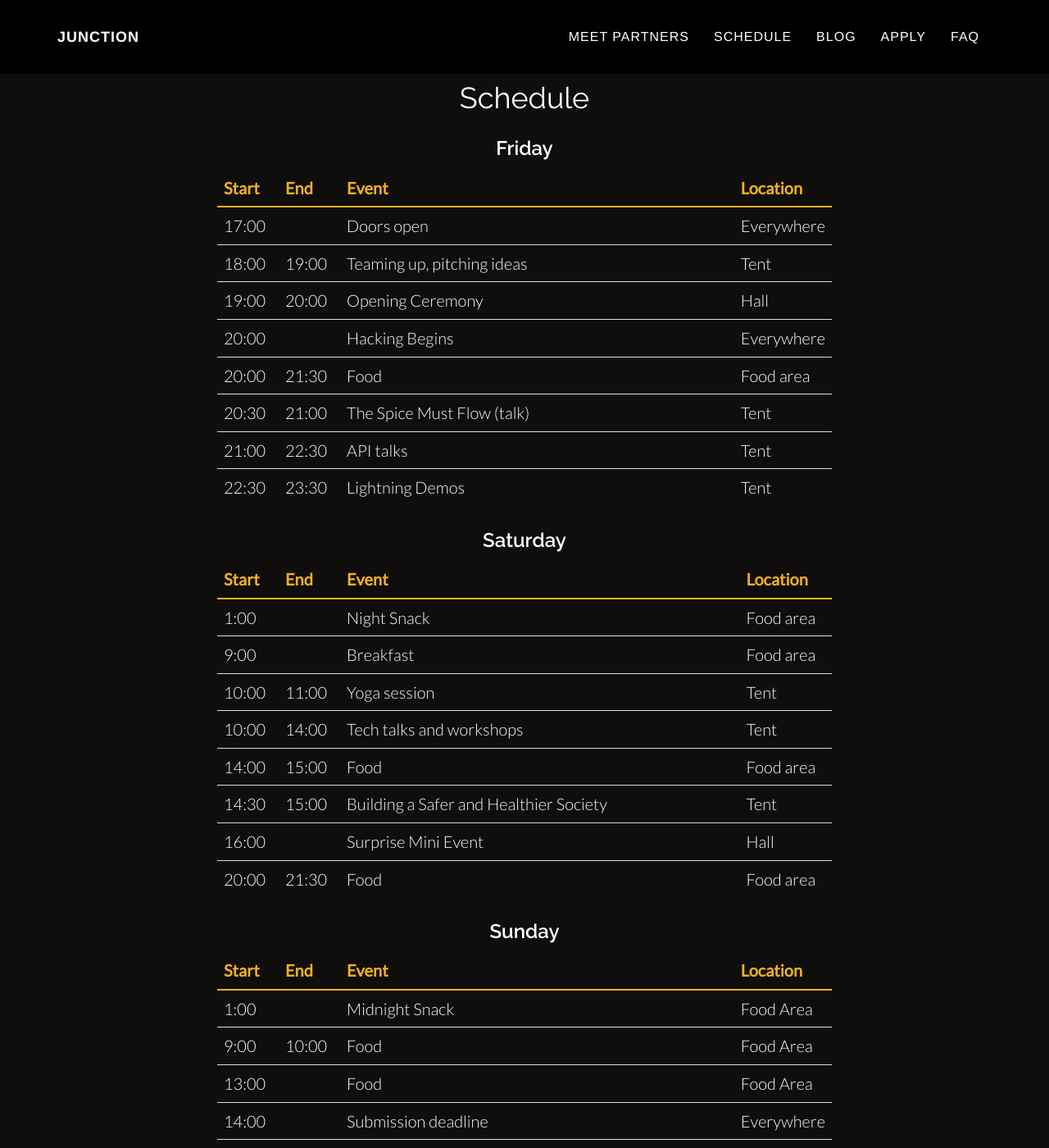
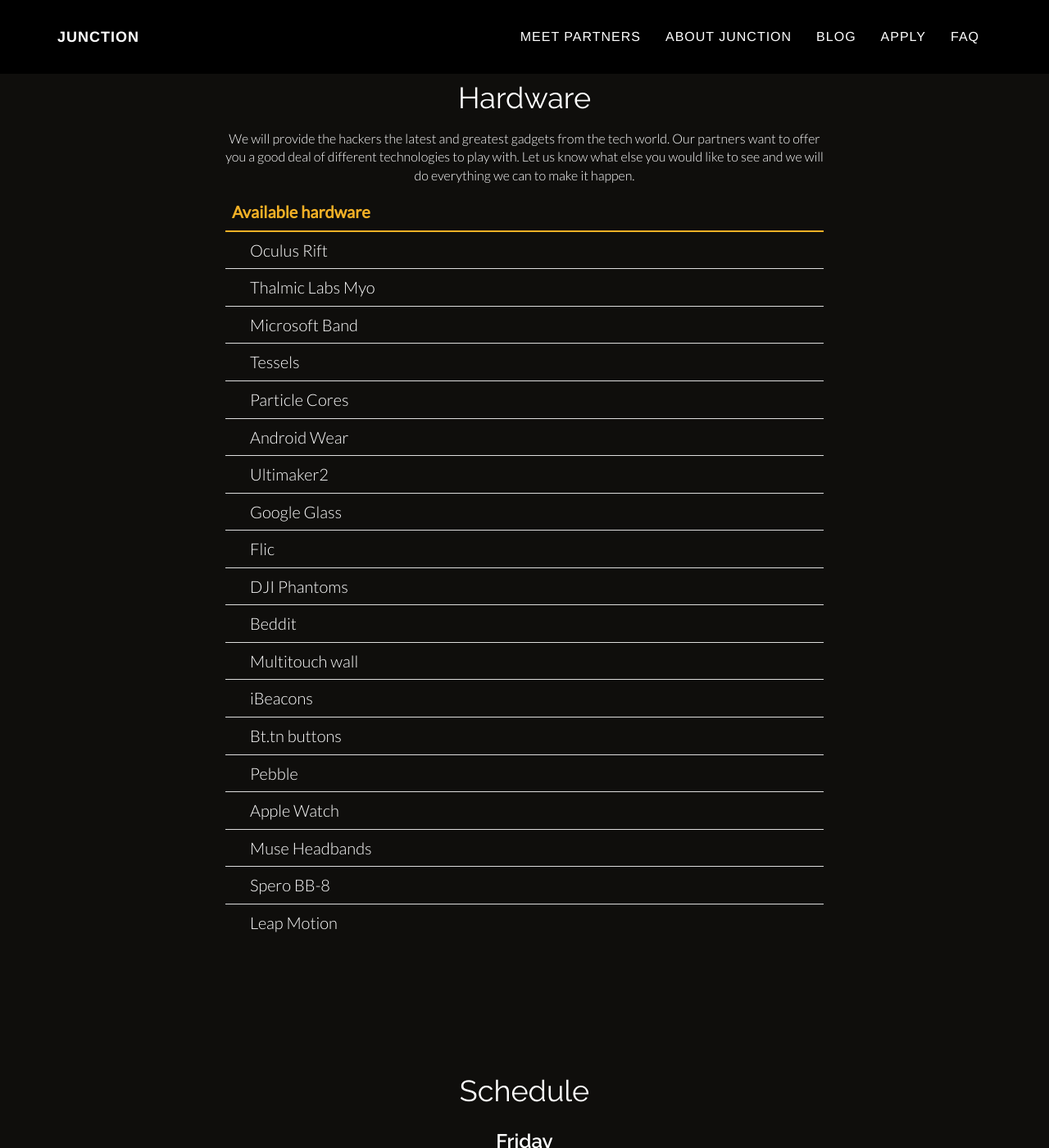
Before and after one commit to junctionasia/junctionasia.github.io, a Jekyll site: the page built from schedule.html, in a window 1280 px wide and 1400 px high. Shown: the whole window at 82% size. Built offline with Jekyll 4.4.1, drawn with Linux system fonts in a browser that asks for light colours; nearby versions of some CDN libraries.

Commit message:
Added information about hardware and cozify to the partner page

```diff
--- a/_includes/header.html
+++ b/_includes/header.html
@@ -17,7 +17,7 @@
                     <a class="page-scroll" href="{{ "/partners.html" | prepend: site.baseurl }}">Meet partners</a>
                 </li>
                 <li>
-                    <a class="page-scroll" href="{{ "/schedule.html" | prepend: site.baseurl }}">Schedule</a>
+                    <a class="page-scroll" href="{{ "/schedule.html" | prepend: site.baseurl }}">About junction</a>
                 </li>
                 <li>
                     <a class="page-scroll" href="{{ "/blog/index.html" | prepend: site.baseurl }}">Blog</a>
--- a/css/main.scss
+++ b/css/main.scss
@@ -480,6 +480,11 @@
        center/$secondary-bg-size no-repeat;
 
   }
+	&.cozify {
+    background: url(../images/logos/cozify.png)no-repeat center/80% auto,
+       center/$secondary-bg-size no-repeat;
+
+  }
 }
 
 .partner-logos {
@@ -891,7 +896,11 @@
   .table {
     text-align: left;
     font-size: 20px;
+	&.hardware tbody td{
 
+			padding-left:30px;
+
+	}
     td:nth-child(1), td:nth-child(2) {
       width: 10%;
       min-width: 50px;
--- a/schedule.html
+++ b/schedule.html
@@ -3,6 +3,42 @@
 ---
 
 <div class="text-content">
+    <section class="container content-section text-center schedule">
+            <div class="col-md-offset-2 col-md-8">
+                <h1>Hardware</h1>
+				<p style="text-align:center">We will provide the hackers the latest and greatest gadgets from the tech world.
+				Our partners want to offer you a good deal of different technologies to play with.
+				Let us know what else you would like to see and we will do everything we can to make it happen.</p>
+				<table class="table hardware">
+                    <thead>
+                        <tr><td>Available hardware</td></tr>
+                    </thead>
+                    <tbody style="padding-left:20px" >
+                        <tr><td> Oculus Rift </td></tr>
+                        <tr><td> Thalmic Labs Myo </td></tr>
+						<tr><td> Microsoft Band </td></tr>
+						<tr><td> Tessels </td></tr>
+						<tr><td> Particle Cores </td></tr>
+						<tr><td> Android Wear </td></tr>
+						<tr><td> Ultimaker2 </td></tr>
+						<tr><td> Google Glass </td></tr>
+						<tr><td> Flic </td></tr>
+						<tr><td> DJI Phantoms </td></tr>
+						<tr><td> Beddit </td></tr>
+						<tr><td>Multitouch wall</td></tr>
+						<tr><td>iBeacons</td></tr>
+						<tr><td>Bt.tn buttons</td></tr>
+						<tr><td> Pebble </td></tr>
+						<tr><td> Apple Watch </td></tr>
+						<tr><td> Muse Headbands </td></tr>
+						<tr><td> Spero BB-8 </td></tr>
+						<tr><td> Leap Motion</td></tr>
+                    </tbody>
+                </table>
+
+			</div>
+		</div>
+	</section>
     <section class="container content-section text-center schedule">
         <div class="row">
             <div class="col-md-offset-2 col-md-8">
```
Also changed, not shown: partners.html (+29 -12 lines).
